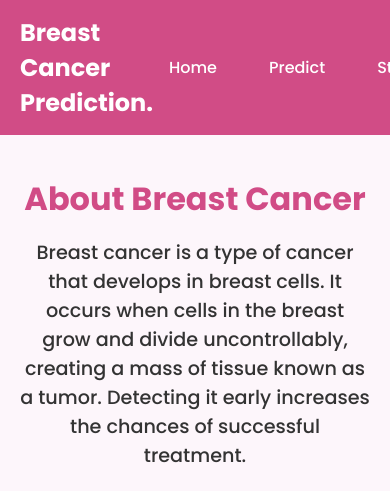
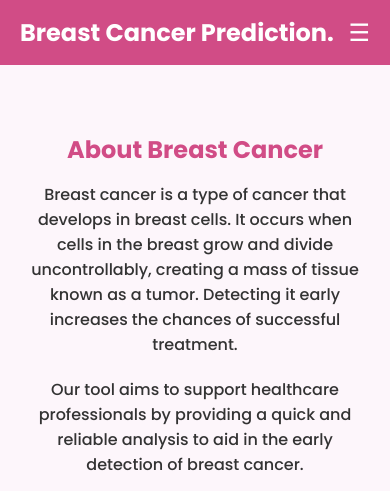
Before and after one commit to Sheris-Milly/Cancer_Predection_App, a Flask app: page /learnmore in a window 390 px wide; the page is wider, and only the part inside the window is pictured. Shown: the top 491 px of that part. Run offline with Flask 3, Linux system fonts and the light colour scheme; parts of the project's set-up code (start-up, migrations or seed data) failed here and were passed over.

Commit message:
mobile (no home,ML)

```diff
--- a/static/js/script.js
+++ b/static/js/script.js
@@ -61,3 +61,9 @@ function checkApiStatus() {
         document.getElementById('statusResult').classList.add("status-box");
     });
 }
+
+
+function toggleMenu() {
+            const navLinks = document.querySelector('.nav-links');
+            navLinks.classList.toggle('active');
+            }
--- a/templates/learnmore.html
+++ b/templates/learnmore.html
@@ -17,6 +17,7 @@
             min-height: 100vh;
             margin: 0;
         }
+
         /* Navigation bar styling */
         nav {
             background-color: #d14c86; /* Pink color for navbar */
@@ -25,6 +26,7 @@
             display: flex;
             justify-content: space-between;
             align-items: center;
+            position: relative;
         }
         .logo {
             font-size: 24px;
@@ -42,13 +44,21 @@
             font-weight: 500;
             padding: 8px 16px;
             border-radius: 5px;
-    transition: background-color 0.3s, color 0.3s, transform 0.3s; /* Added color transition */
+            transition: background-color 0.3s, color 0.3s, transform 0.3s;
         }
 
         .nav-links a:hover {
             background-color: #ffccdd; /* Lighter pink on hover */
             color: black; /* Text turns black on hover */
             transform: translateY(-2px); /* Lift effect on hover */
+        }
+
+        /* Mobile menu toggle */
+        .menu-toggle {
+            font-size: 24px;
+            cursor: pointer;
+            color: white;
+            display: none; /* Hidden on desktop */
         }
 
         /* Main content styling */
@@ -74,6 +84,7 @@
         .status strong {
             color: #388e3c; /* Dark green for "healthy" status */
         }
+
         /* Button styling */
         .btn {
             padding: 12px 24px;
@@ -88,6 +99,7 @@
         .btn:hover {
             background-color: #b63c72; /* Darker pink on hover */
         }
+
         /* Footer styling */
         footer {
             background: linear-gradient(135deg, #d14c86 0%, #ff70a0 100%);
@@ -95,12 +107,45 @@
             text-align: center;
             padding: 10px 0;
             margin-top: auto;
-    width: 100%; /* Ensure it spans the full width */
+            width: 100%;
             box-shadow: 0 -4px 10px rgba(0, 0, 0, 0.2);
             font-family: 'Arial', sans-serif;
             font-size: 14px;
-    position: relative; /* Makes sure it aligns properly within its parent */
-    left: 0;
+            position: relative;
+        }
+
+        /* Responsive Styles */
+        @media (max-width: 768px) {
+
+            .nav-links {
+                display: none; /* Hide links by default on mobile */
+                flex-direction: column;
+                gap: 10px;
+                width: 100%;
+            }
+
+            /* Show the links when menu is toggled */
+            .nav-links.active {
+                display: flex;
+            }
+
+            .menu-toggle {
+                display: block; /* Show toggle icon on mobile */
+            }
+
+            /* Content adjustments */
+            .health-check h1 {
+                font-size: 1.5rem;
+            }
+            .status {
+                font-size: 1rem;
+            }
+
+            /* Video resizing */
+            iframe {
+                width: 100%;
+                height: auto;
+            }
         }
     </style>
 </head>
@@ -108,6 +153,7 @@
     <!-- Navigation Bar -->
     <nav class="navbar">
         <div class="logo">Breast Cancer Prediction<span>.</span></div>
+        <div class="menu-toggle" onclick="toggleMenu()">☰</div>
         <ul class="nav-links">
             <li><a href="{{ url_for('home') }}">Home</a></li>
             <li><a href="{{ url_for('predict') }}">Predict</a></li>
@@ -134,6 +180,11 @@
         <p>© 2024 Breast Cancer Prediction. All rights reserved.</p>
     </footer>
 
-    <script src="{{ url_for('static', filename='js/script.js') }}"></script>
+    <script>
+        function toggleMenu() {
+            const navLinks = document.querySelector('.nav-links');
+            navLinks.classList.toggle('active');
+        }
+    </script>
 </body>
 </html>
```
Also changed, not shown: templates/aboutus.html (+69 -21 lines), templates/explain.html (+29 -1 lines), templates/predict.html (+30 -0 lines), templates/status.html (+31 -1 lines), templates/ML.html (line endings or trailing spaces), templates/index.html (line endings or trailing spaces). Lines whose indentation alone changed are shown as unchanged.
